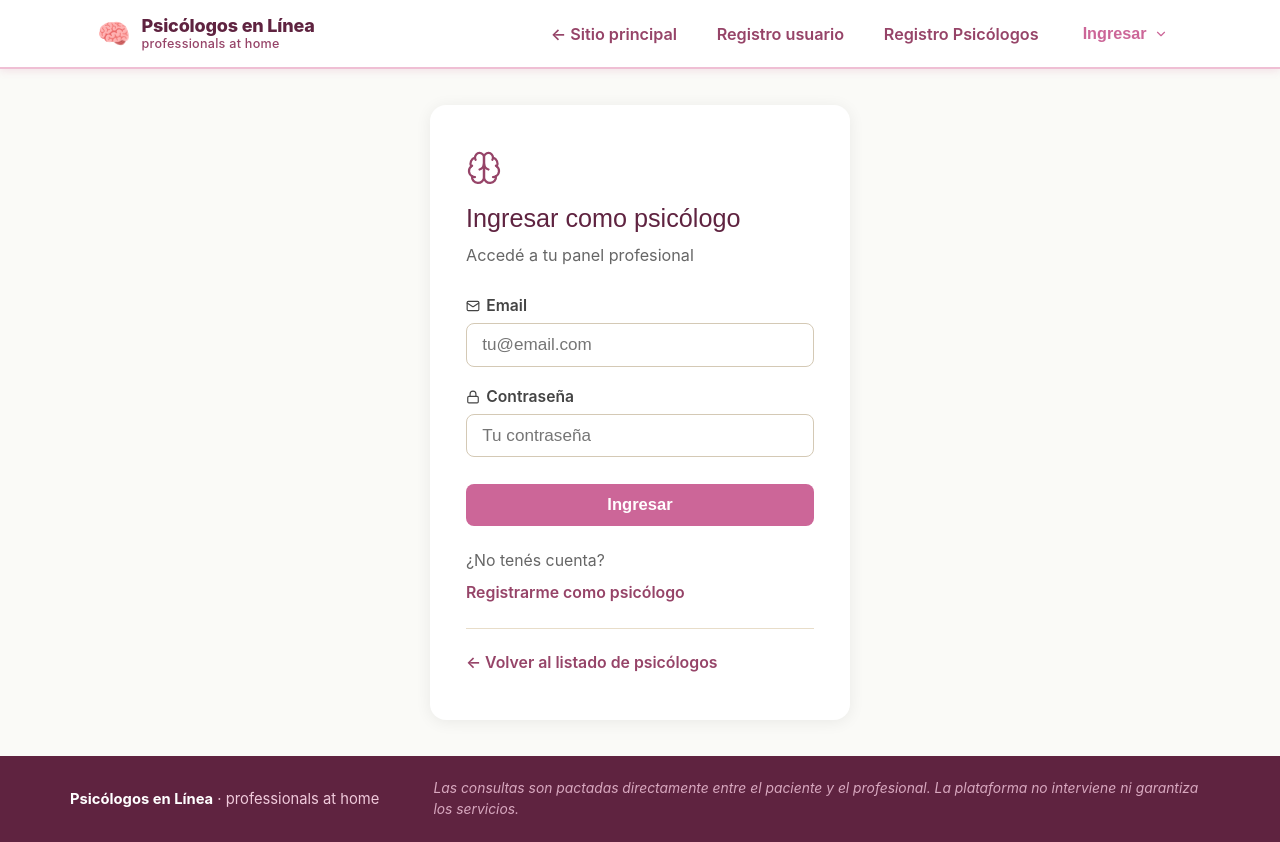
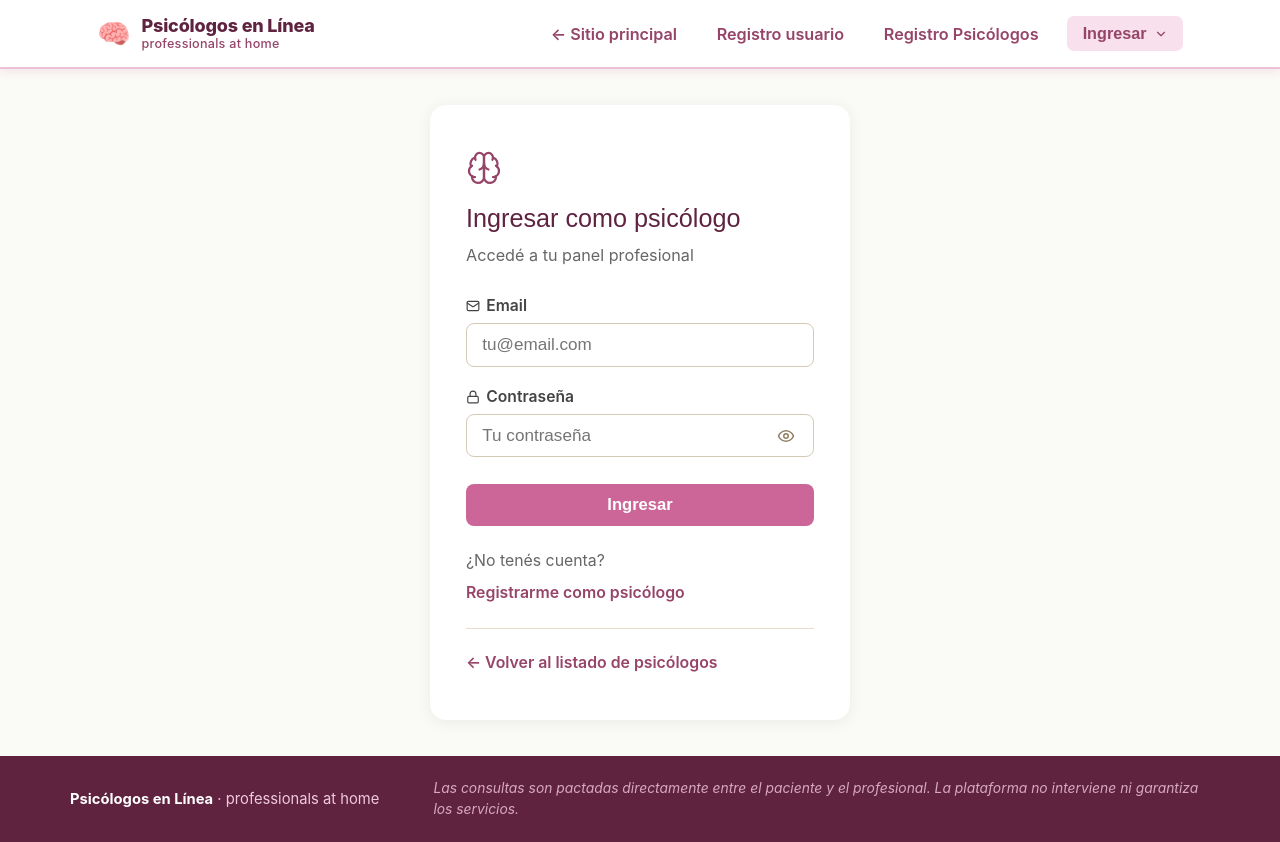
Before and after one commit to nicogomez94/job-application, a React (Vite) app in the folder frontend/: page /psicologos/login in a window 1280 px wide. Built offline with nearby package versions, Linux system fonts and the light colour scheme; no server answers.

Commit message:
ojito en password

```diff
--- /dev/null
+++ b/frontend/src/components/PasswordInput.css
@@ -0,0 +1,38 @@
+.password-input {
+  position: relative;
+  width: 100%;
+}
+
+.password-input input {
+  padding-right: 2.75rem !important;
+}
+
+.password-input-toggle {
+  position: absolute;
+  top: 50%;
+  right: 0.55rem;
+  display: inline-flex;
+  align-items: center;
+  justify-content: center;
+  width: 2rem;
+  height: 2rem;
+  padding: 0;
+  border: 0;
+  border-radius: 0.4rem;
+  background: transparent;
+  color: var(--gray-500, #8f7d61);
+  cursor: pointer;
+  transform: translateY(-50%);
+  transition: color 0.15s, background-color 0.15s;
+}
+
+.password-input-toggle:hover,
+.password-input-toggle:focus-visible {
+  color: var(--primary-800, #9f7f5d);
+  background: rgba(159, 127, 93, 0.1);
+  outline: none;
+}
+
+.password-input-toggle svg {
+  pointer-events: none;
+}
--- /dev/null
+++ b/frontend/src/components/PasswordInput.jsx
@@ -0,0 +1,64 @@
+import { forwardRef, useState } from 'react';
+import { Eye, EyeOff } from 'lucide-react';
+import './PasswordInput.css';
+
+const PasswordInput = forwardRef(function PasswordInput(
+  {
+    className = '',
+    inputClassName = '',
+    onBlur,
+    ...props
+  },
+  ref
+) {
+  const [isVisible, setIsVisible] = useState(false);
+
+  const hidePassword = () => {
+    setIsVisible(false);
+  };
+
+  const handleClick = () => {
+    setIsVisible((prev) => !prev);
+  };
+
+  const handlePointerDown = (event) => {
+    event.preventDefault();
+  };
+
+  const handleBlur = (event) => {
+    hidePassword();
+    onBlur?.(event);
+  };
+
+  const toggleLabel = isVisible ? 'Ocultar contraseña' : 'Mostrar contraseña';
+
+  return (
+    <div className={`password-input ${className}`.trim()}>
+      <input
+        ref={ref}
+        type={isVisible ? 'text' : 'password'}
+        className={inputClassName}
+        {...props}
+        onBlur={handleBlur}
+      />
+      <button
+        type="button"
+        className="password-input-toggle"
+        aria-label={toggleLabel}
+        aria-pressed={isVisible}
+        title={toggleLabel}
+        onClick={handleClick}
+        onPointerDown={handlePointerDown}
+        onBlur={hidePassword}
+      >
+        {isVisible ? (
+          <EyeOff size={18} strokeWidth={2} aria-hidden="true" />
+        ) : (
+          <Eye size={18} strokeWidth={2} aria-hidden="true" />
+        )}
+      </button>
+    </div>
+  );
+});
+
+export default PasswordInput;
--- a/frontend/src/components/PsicoLayout.css
+++ b/frontend/src/components/PsicoLayout.css
@@ -223,12 +223,12 @@
 }
 
 .psico-layout-nav-btn {
-  background: transparent;
-  color: #cc6698;
+  background: var(--psico-accent-100);
+  color: var(--psico-accent-700);
 }
 
 .psico-layout-nav-btn:hover {
-  background: rgba(255,255,255,0.15);
+  background: var(--psico-accent-200);
 }
 
 .psico-layout-footer {
--- a/frontend/src/pages/auth/Login.jsx
+++ b/frontend/src/pages/auth/Login.jsx
@@ -8,6 +8,7 @@ import { useI18n } from '../../context/i18nStore';
 import { DEBUG_MODE, getDebugLoginData } from '../../config/debug';
 import { API_BASE_URL } from '../../services/apiBaseUrl';
 import { Briefcase, Mail, Lock } from 'lucide-react';
+import PasswordInput from '../../components/PasswordInput';
 import './Login.css';
 
 
@@ -208,13 +209,12 @@ export default function Login({
               <label className="login-label" htmlFor="login-password">{passwordLabel}</label>
               <div className="login-input-wrapper">
                 <Lock className="login-input-icon" />
-                <input
+                <PasswordInput
                   id="login-password"
-                  type="password"
                   {...register('password', {
                     required: 'La contraseña es requerida',
                   })}
-                  className="input login-input-with-icon"
+                  inputClassName="input login-input-with-icon"
                   placeholder="********"
                 />
               </div>
--- a/frontend/src/pages/auth/PsicoLogin.jsx
+++ b/frontend/src/pages/auth/PsicoLogin.jsx
@@ -6,6 +6,7 @@ import { Mail, Lock, Brain } from 'lucide-react';
 import { psychologistAuthService } from '../../services';
 import { useAuthStore } from '../../context/authStore';
 import { getDebugLoginData, DEBUG_MODE } from '../../config/debug';
+import PasswordInput from '../../components/PasswordInput';
 import '../psicologos/Psicologos.css';
 import './PsicoLogin.css';
 
@@ -75,9 +76,8 @@ export default function PsicoLogin() {
             <label htmlFor="password">
               <Lock size={14} /> Contraseña
             </label>
-            <input
+            <PasswordInput
               id="password"
-              type="password"
               placeholder="Tu contraseña"
               autoComplete="current-password"
               {...register('password', { required: 'La contraseña es obligatoria' })}
--- a/frontend/src/pages/psicologos/LoginPatient.jsx
+++ b/frontend/src/pages/psicologos/LoginPatient.jsx
@@ -6,6 +6,7 @@ import { Mail, Lock, Brain } from 'lucide-react';
 import { patientAuthService } from '../../services';
 import { useAuthStore } from '../../context/authStore';
 import { getDebugLoginData, DEBUG_MODE } from '../../config/debug';
+import PasswordInput from '../../components/PasswordInput';
 import './Psicologos.css';
 import '../auth/PsicoLogin.css';
 
@@ -69,9 +70,8 @@ export default function LoginPatient() {
             <label htmlFor="password">
               <Lock size={14} /> Contraseña
             </label>
-            <input
+            <PasswordInput
               id="password"
-              type="password"
               placeholder="Tu contraseña"
               autoComplete="current-password"
               {...register('password', { required: 'La contraseña es obligatoria' })}
--- a/frontend/src/pages/psicologos/RegisterPatient.jsx
+++ b/frontend/src/pages/psicologos/RegisterPatient.jsx
@@ -6,6 +6,7 @@ import { Mail, Lock, User, Brain, Users } from 'lucide-react';
 import { patientAuthService } from '../../services';
 import { useAuthStore } from '../../context/authStore';
 import { DEBUG_FORM_DATA, DEBUG_MODE } from '../../config/debug';
+import PasswordInput from '../../components/PasswordInput';
 import './Psicologos.css';
 import '../auth/PsicoLogin.css';
 
@@ -121,9 +122,8 @@ export default function RegisterPatient() {
             <label htmlFor="password">
               <Lock size={14} /> Contraseña
             </label>
-            <input
+            <PasswordInput
               id="password"
-              type="password"
               placeholder="Mínimo 6 caracteres"
               autoComplete="new-password"
               {...register('password', {
@@ -138,9 +138,8 @@ export default function RegisterPatient() {
             <label htmlFor="confirmPassword">
               <Lock size={14} /> Confirmar contraseña
             </label>
-            <input
+            <PasswordInput
               id="confirmPassword"
-              type="password"
               placeholder="Repetí tu contraseña"
               autoComplete="new-password"
               {...register('confirmPassword', {
--- a/frontend/src/pages/psicologos/RegisterPsychologistAR.jsx
+++ b/frontend/src/pages/psicologos/RegisterPsychologistAR.jsx
@@ -4,6 +4,7 @@ import toast from 'react-hot-toast';
 import { psychologistAuthService } from '../../services';
 import { useAuthStore } from '../../context/authStore';
 import { DEBUG_FORM_DATA, DEBUG_MODE } from '../../config/debug';
+import PasswordInput from '../../components/PasswordInput';
 import './Psicologos.css';
 
 const SPECIALTIES = [
@@ -245,10 +246,10 @@ export default function RegisterPsychologistAR() {
                 <input type="email" name="email" value={form.email} onChange={handleChange} placeholder="tu@email.com" />
               </label>
               <label>Contraseña *
-                <input type="password" name="password" value={form.password} onChange={handleChange} placeholder="Mínimo 6 caracteres" />
+                <PasswordInput name="password" value={form.password} onChange={handleChange} placeholder="Mínimo 6 caracteres" />
               </label>
               <label>Confirmar contraseña *
-                <input type="password" name="confirmPassword" value={form.confirmPassword} onChange={handleChange} />
+                <PasswordInput name="confirmPassword" value={form.confirmPassword} onChange={handleChange} />
               </label>
             </div>
           )}
--- a/frontend/src/pages/psicologos/RegisterPsychologistINTL.jsx
+++ b/frontend/src/pages/psicologos/RegisterPsychologistINTL.jsx
@@ -4,6 +4,7 @@ import toast from 'react-hot-toast';
 import { psychologistAuthService } from '../../services';
 import { useAuthStore } from '../../context/authStore';
 import { DEBUG_FORM_DATA, DEBUG_MODE } from '../../config/debug';
+import PasswordInput from '../../components/PasswordInput';
 import './Psicologos.css';
 
 const SPECIALTIES = [
@@ -218,8 +219,8 @@ export default function RegisterPsychologistINTL() {
           {step === 0 && (
             <div className="psico-form-grid">
               <label>Email *<input type="email" name="email" value={form.email} onChange={handleChange} /></label>
-              <label>Contraseña *<input type="password" name="password" value={form.password} onChange={handleChange} placeholder="Mínimo 6 caracteres" /></label>
-              <label>Confirmar contraseña *<input type="password" name="confirmPassword" value={form.confirmPassword} onChange={handleChange} /></label>
+              <label>Contraseña *<PasswordInput name="password" value={form.password} onChange={handleChange} placeholder="Mínimo 6 caracteres" /></label>
+              <label>Confirmar contraseña *<PasswordInput name="confirmPassword" value={form.confirmPassword} onChange={handleChange} /></label>
             </div>
           )}
 
```
Also changed, not shown: frontend/src/pages/auth/RegisterCompany.jsx (+5 -6 lines), frontend/src/pages/auth/RegisterUser.jsx (+5 -6 lines), frontend/src/pages/auth/ResetPassword.jsx (+5 -6 lines).
